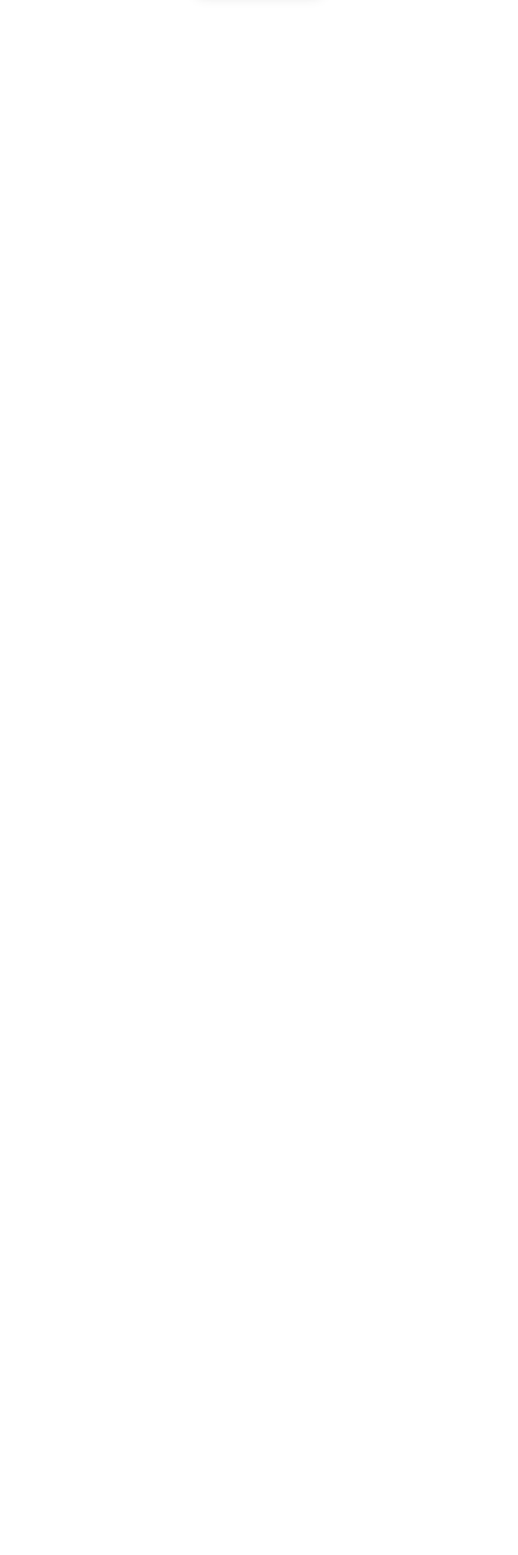
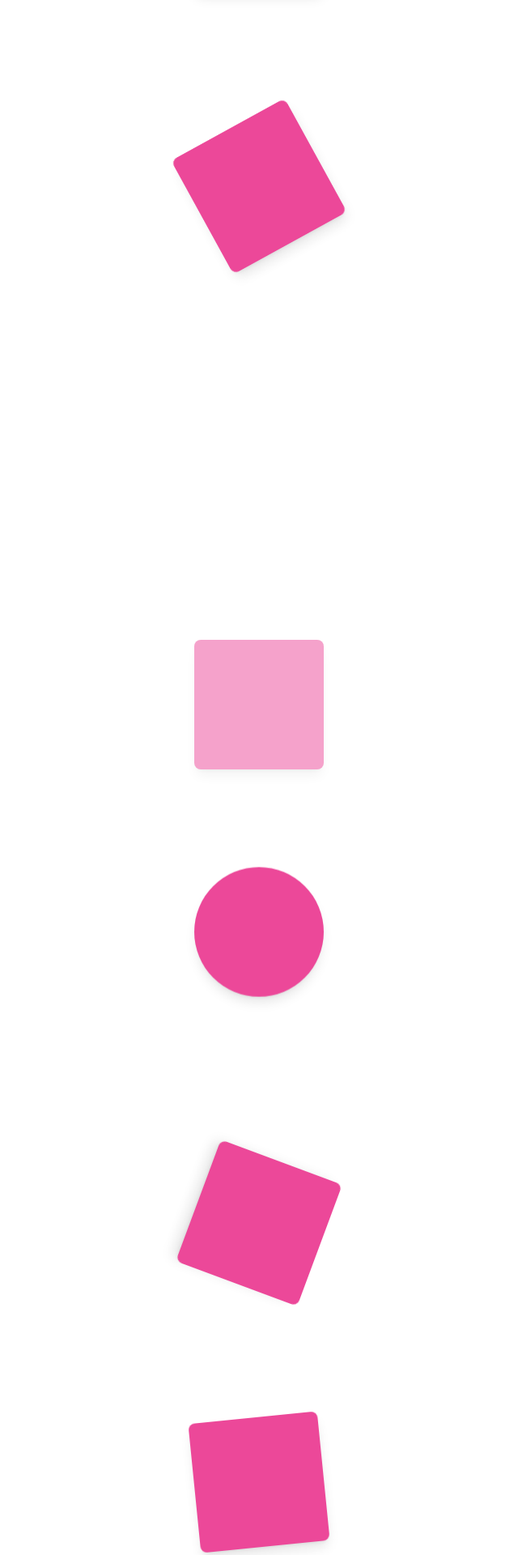
Before and after one commit to aziemp66/Learn-Tailwind-CSS, a React (Vite) app: page / in a window 1280 px wide. Shown: the part 6180-8100 px from the top of the page at 81% size, without its empty margins (320-960 px from the left). Before the commit the page ends 6554 px from the top, so only its background shows below. Built offline with nearby package versions, Linux system fonts and the light colour scheme.

Commit message:
Learning Tailwind Animation

```diff
--- a/src/App.jsx
+++ b/src/App.jsx
@@ -258,6 +258,18 @@ function App() {
 					<div className="w-40 h-40 bg-pink-500 mx-auto mt-20 group rounded-lg">
 						<div className="w-full h-full bg-sky-500 rounded-lg shadow-lg group-hover:rotate-180 origin-top-left transition duration-500 ease-in-out delay-150"></div>
 					</div>
+
+					<div className="w-40 h-40 bg-pink-500 mx-auto rounded-lg shadow-lg animate-spin "></div>
+
+					<div className="w-40 h-40 bg-pink-500 mx-auto rounded-full shadow-lg animate-ping "></div>
+
+					<div className="w-40 h-40 bg-pink-500 mx-auto rounded-lg shadow-lg animate-pulse "></div>
+
+					<div className="w-40 h-40 bg-pink-500 mx-auto rounded-full shadow-lg animate-bounce "></div>
+
+					<div className="w-40 h-40 bg-pink-500 mx-auto rounded-lg shadow-lg animate-spin-slow "></div>
+
+					<div className="w-40 h-40 bg-pink-500 mx-auto rounded-lg shadow-lg animate-wiggle "></div>
 				</div>
 
 				<div className="pb-96 dark:bg-slate-800"></div>
--- a/tailwind.config.js
+++ b/tailwind.config.js
@@ -3,6 +3,10 @@ module.exports = {
 	darkMode: "class",
 	theme: {
 		extend: {
+			animation: {
+				"spin-slow": "spin 3s linear infinite",
+				wiggle: "wiggle 0.5s ease-in-out infinite",
+			},
 			spacing: {
 				13: "3.5rem",
 			},
@@ -13,6 +17,19 @@ module.exports = {
 				wpu: "#bada55",
 				kopi: "#c0ffee",
 			},
+			keyframes: {
+				wiggle: {
+					"0%": {
+						transform: "rotate(-10deg)",
+					},
+					"50%": {
+						transform: "rotate(10deg)",
+					},
+					"100%": {
+						transform: "rotate(-10deg)",
+					},
+				},
+			},
 		},
 	},
 	plugins: [],
```
